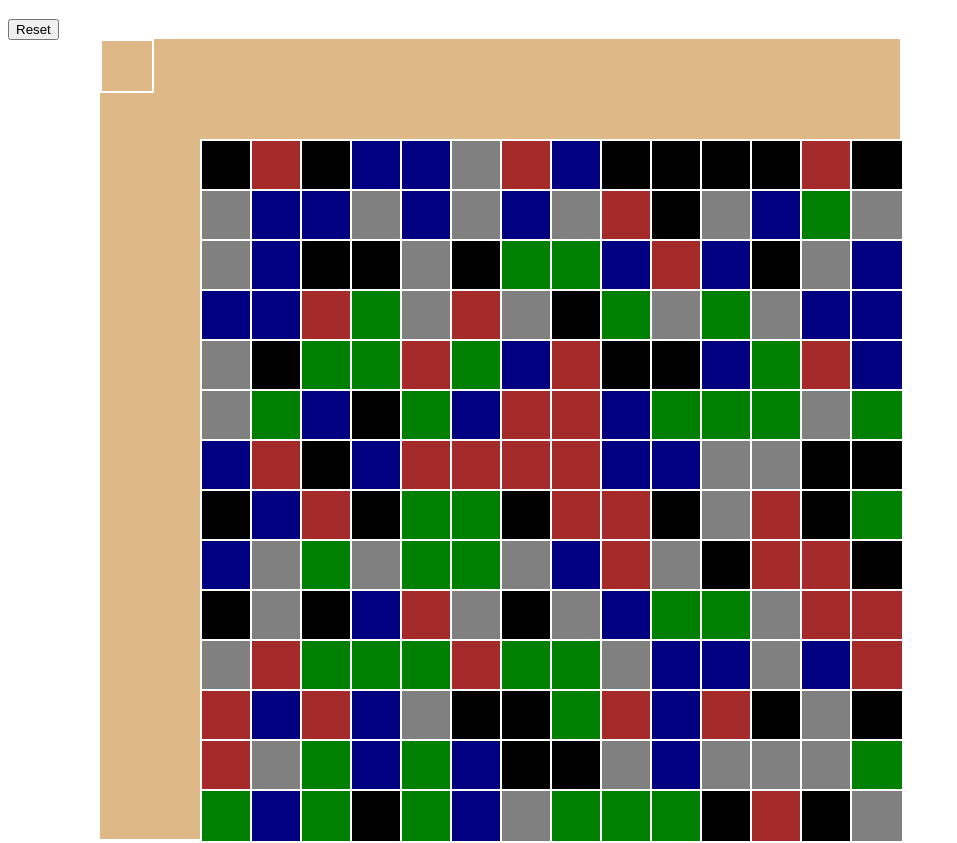
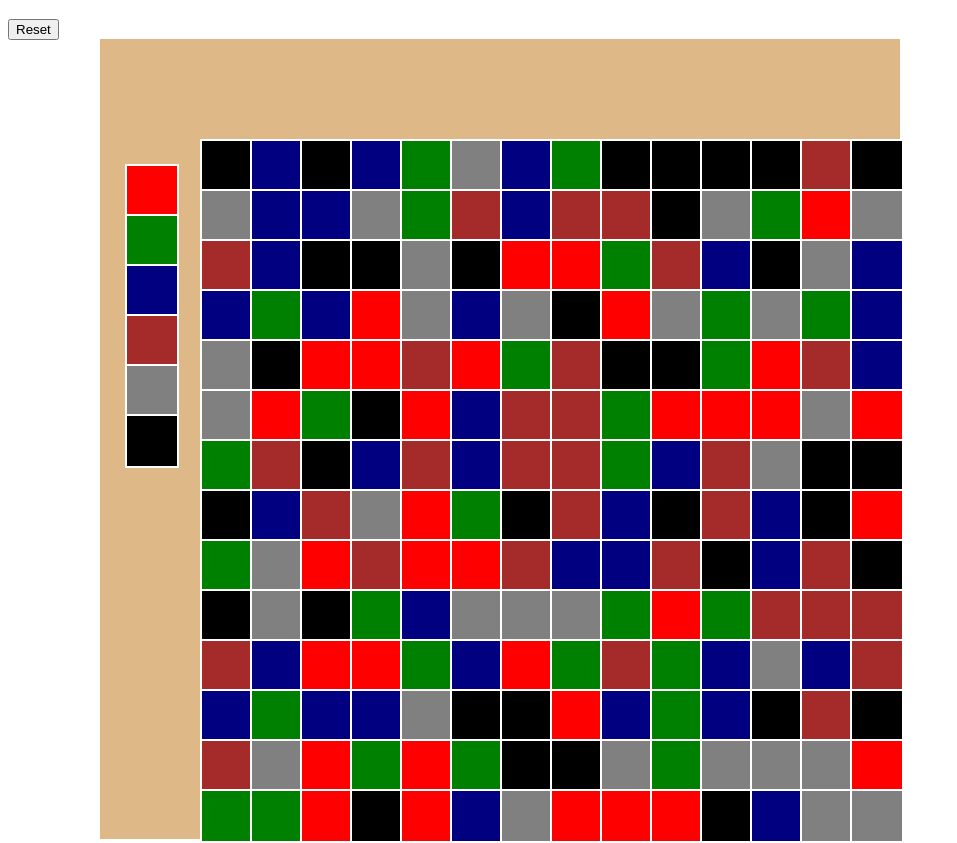
Before and after one commit to mstamle/drench, a website: page src/index.html in a window 1280 px wide. Shown: the part 61-904 px from the top of the page, without its empty margins (0-957 px from the left). Drawn offline with nearby package versions, Linux system fonts and the light colour scheme; files that its build step writes are made by us from their sources.

Commit message:
Color buttons and color class fixed, random color fixed.

```diff
--- a/src/index.html
+++ b/src/index.html
@@ -14,12 +14,12 @@
 
     <button id="reset">Reset</button>
     <div id="canvas">
-        <div id="c1" class="box"></div>
-        <div id="c2" class="box"></div>
-        <div id="c3" class="box"></div>
-        <div id="c4" class="box"></div>
-        <div id="c5" class="box"></div>
-        <div id="c6" class="box"></div>
+        <div id="c1" class="box color1"></div>
+        <div id="c2" class="box color2"></div>
+        <div id="c3" class="box color3"></div>
+        <div id="c4" class="box color4"></div>
+        <div id="c5" class="box color5"></div>
+        <div id="c6" class="box color6"></div>
 
     </div>
 
--- a/src/js/index.js
+++ b/src/js/index.js
@@ -19,13 +19,13 @@
         board.pop();
     };
     // 6 colors
-    var colors = ['red','green','blue','brown','gray','black'];
+    var colors = ['color1','color2','color3','color4','color5','color6'];
     var x_s = ['100', '150', '200', '250', '300', '350', '400', '450', '500', '550', '600', '650', '700','750'];
     var y_s = ['100', '150', '200', '250', '300', '350', '400', '450', '500', '550', '600', '650', '700','750'];
             for(var w = 0; w < x_s.length; w++){
                 for(var h = 0; h < y_s.length; h++){
                     board.push({
-                        'color': colors[ranInt(5)],
+                        'color': colors[ranInt(6)-1],
                         'x':     x_s[w],
                         'y':     y_s[h],
                     });
--- a/src/scss/_base.scss
+++ b/src/scss/_base.scss
@@ -5,7 +5,40 @@
     width: 50px;
     border: white solid 2px;
     margin: 0;
+}
 
+#c1,
+#c2,
+#c3,
+#c4,
+#c5,
+#c6 {
+    left: 25px;
+    position: absolute;
+}
+
+#c1 {
+    top: 125px;
+}
+
+#c2 {
+    top: 175px;
+}
+
+#c3 {
+    top: 225px;
+}
+
+#c4 {
+    top: 275px;
+}
+
+#c5 {
+    top: 325px;
+}
+
+#c6 {
+    top: 375px;
 }
 
 #canvas {
@@ -18,23 +51,23 @@
     background-color: burlywood;
 }
 
-.red {
+.color1 {
     background-color: red;
 }
 
-.green  {
+.color2  {
     background-color: green;
 }
-.blue {
+.color3 {
     background-color: navy;
 }
-.brown {
+.color4 {
     background-color: brown;
 }
-.gray {
+.color5 {
     background-color: gray;
 }
-.black {
+.color6 {
     background-color: black;
 }
 
```
